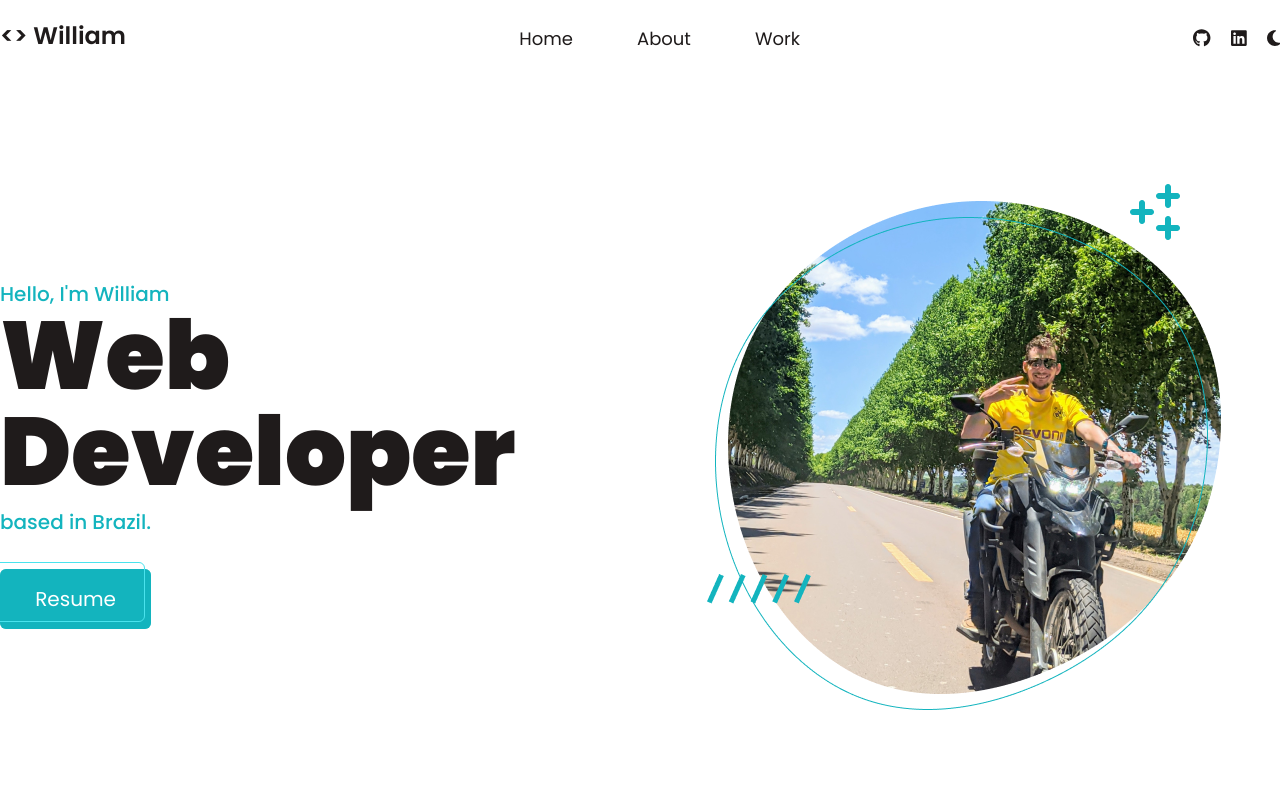
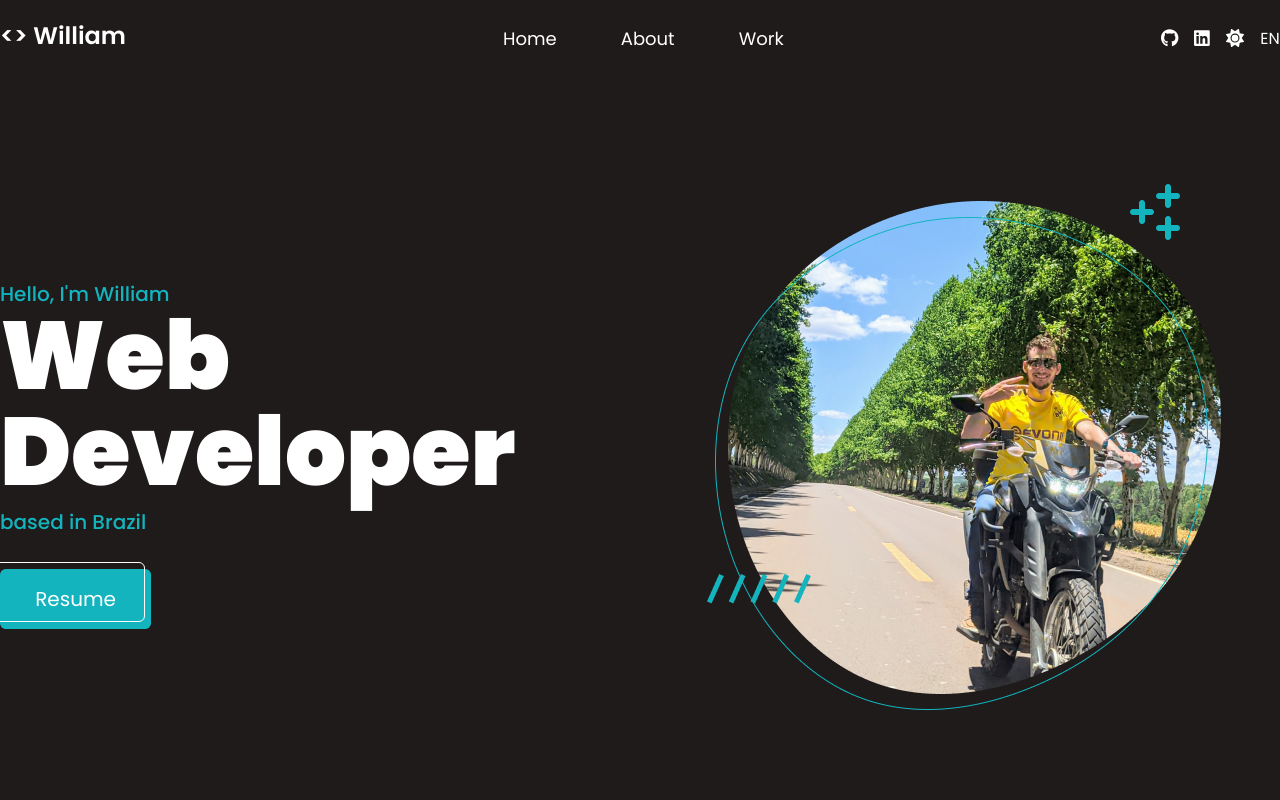
Before and after one commit to williammeier/portfolio, a Nuxt app: page / in a window 1280 px wide. Shown: the top 800 px of the page. Built offline with nearby package versions, Linux system fonts and the light colour scheme.

Commit message:
add internationalization

```diff
--- a/assets/scss/layouts/_navbar.scss
+++ b/assets/scss/layouts/_navbar.scss
@@ -16,6 +16,10 @@
       &:hover {
         color: $primary;
       }
+    }
+    &-lang {
+      width: 20px;
+      text-align: center;
     }
     &-toggle {
       position: relative;
--- a/components/HeaderSection.vue
+++ b/components/HeaderSection.vue
@@ -3,12 +3,12 @@
     <div class="container mx-auto">
       <div class="grid grid-cols-1 md:grid-cols-2 gap-10 md:gap-4">
         <div class="flex flex-col justify-center px-3 md:px-0">
-          <h5 class="text-primary text-lg md:text-xl font-medium">Hello, I'm William</h5>
-          <h2 class="text-6xl md:text-8xl font-extrabold">Web Developer</h2>
-          <h5 class="text-primary text-lg md:text-xl font-medium mt-2">based in Brazil.</h5>
+          <h5 class="text-primary text-lg md:text-xl font-medium">{{ $t('header.name') }}</h5>
+          <h2 class="text-6xl md:text-8xl font-extrabold">{{ $t('header.profession') }}</h2>
+          <h5 class="text-primary text-lg md:text-xl font-medium mt-2">{{ $t('header.location') }}</h5>
 
           <div class="mt-12">
-            <a href="" class="btn btn-primary btn--animated">Resume</a>
+            <a href="" class="btn btn-primary btn--animated">{{ $t('header.button') }}</a>
           </div>
         </div>
         <div class="flex justify-center px-4 md:px-0">
--- a/components/Navbar.vue
+++ b/components/Navbar.vue
@@ -7,22 +7,28 @@
         <div class="navbar-nav" :class="showNav == true ? 'show' : ''">
           <ul class="nav-group mx-auto flex-col md:flex-row md:p-0 md:space-x-16">
             <li class="nav-item">
-              <a href="#" class="nav-link text-dark dark:text-white">Home</a>
+              <a href="#" class="nav-link text-dark dark:text-white" :title="$t('nav.home')">
+                {{ $t('nav.home') }}
+              </a>
             </li>
             <li class="nav-item">
-              <a href="#" class="nav-link text-dark dark:text-white">About</a>
+              <a href="#" class="nav-link text-dark dark:text-white" :title="$t('nav.about')">
+                {{ $t('nav.about') }}
+              </a>
             </li>
             <li class="nav-item">
-              <a href="#" class="nav-link text-dark dark:text-white">Work</a>
+              <a href="#" class="nav-link text-dark dark:text-white" :title="$t('nav.work')">
+                {{ $t('nav.work') }}
+              </a>
             </li>
           </ul>
           <ul class="nav-group social flex flex-row align-end mt-4 md:mt-0">
-            <li class="nav-item mr-5">
+            <li class="nav-item mr-4">
               <a href="https://github.com/williammeier" target="_blank" title="GitHub" class="nav-link">
                 <font-awesome-icon icon="fa-brands fa-github" />
               </a>
             </li>
-            <li class="nav-item md:mr-5">
+            <li class="nav-item md:mr-4">
               <a href="https://www.linkedin.com/in/williammeier01/" target="_blank" title="Linkedin" class="nav-link">
                 <font-awesome-icon icon="fa-brands fa-linkedin" />
               </a>
@@ -30,9 +36,9 @@
           </ul>
         </div>
 
-        <div class="navbar-tools">
+        <div class="navbar-tools flex">
           <button
-            class="nav-link"
+            class="nav-link mr-4"
             @click="colorMode.preference = 'dark'"
             v-if="colorMode.preference === 'light'"
             title="Light"
@@ -40,14 +46,15 @@
             <font-awesome-icon icon="fa-solid fa-moon" />
           </button>
           <button
-            class="nav-link"
+            class="nav-link mr-4"
             @click="colorMode.preference = 'light'"
             v-if="colorMode.preference === 'dark'"
             title="Dark"
           >
             <font-awesome-icon icon="fa-solid fa-sun" />
           </button>
-
+          <button class="nav-lang" v-if="locale === 'en'" @click="changeLanguage('pt')" title="English">EN</button>
+          <button class="nav-lang" v-if="locale === 'pt'" @click="changeLanguage('en')" title="Português">PT</button>
           <button
             class="nav-toggle md:hidden ml-5"
             @click="toggleNav"
@@ -69,4 +76,12 @@ const showNav = ref(false)
 const toggleNav = () => {
   showNav.value = !showNav.value
 }
+
+import { useI18n } from 'vue-i18n'
+
+const { locale, setLocale } = useI18n()
+
+const changeLanguage = (newLocale) => {
+  setLocale(newLocale)
+}
 </script>
--- /dev/null
+++ b/lang/en.json
@@ -0,0 +1,13 @@
+{
+  "nav": {
+    "home": "Home",
+    "about": "About",
+    "work": "Work"
+  },
+  "header": {
+    "name": "Hello, I'm William",
+    "profession": "Web Developer",
+    "location": "based in Brazil",
+    "button": "Resume"
+  }
+}
--- a/nuxt.config.ts
+++ b/nuxt.config.ts
@@ -15,10 +15,21 @@ export default defineNuxtConfig({
       autoprefixer: {},
     },
   },
-  modules: ['@nuxtjs/tailwindcss', '@nuxtjs/color-mode'],
+  modules: ['@nuxtjs/tailwindcss', '@nuxtjs/color-mode', '@nuxtjs/i18n'],
   colorMode: {
     classSuffix: '',
-    preference: 'light',
-    fallback: 'light',
+    preference: 'dark',
+    fallback: 'dark',
+  },
+  i18n: {
+    strategy: 'no_prefix',
+    locales: [
+      { code: 'en', file: 'en.json' },
+      { code: 'pt', file: 'pt.json' },
+    ],
+    lazy: true,
+    langDir: 'lang',
+    defaultLocale: 'en',
+    detectBrowserLanguage: false,
   },
 })
--- a/package.json
+++ b/package.json
@@ -12,6 +12,7 @@
   "devDependencies": {
     "@nuxt/devtools": "latest",
     "@nuxtjs/color-mode": "^3.3.2",
+    "@nuxtjs/i18n": "^8.0.0",
     "@nuxtjs/tailwindcss": "^6.9.5",
     "nuxt": "^3.8.1",
     "sass": "^1.69.5",
```
Also changed, not shown: lang/pt.json (added, +13 -0 lines), 1 other file (tests, documents, lock files or other folders).
